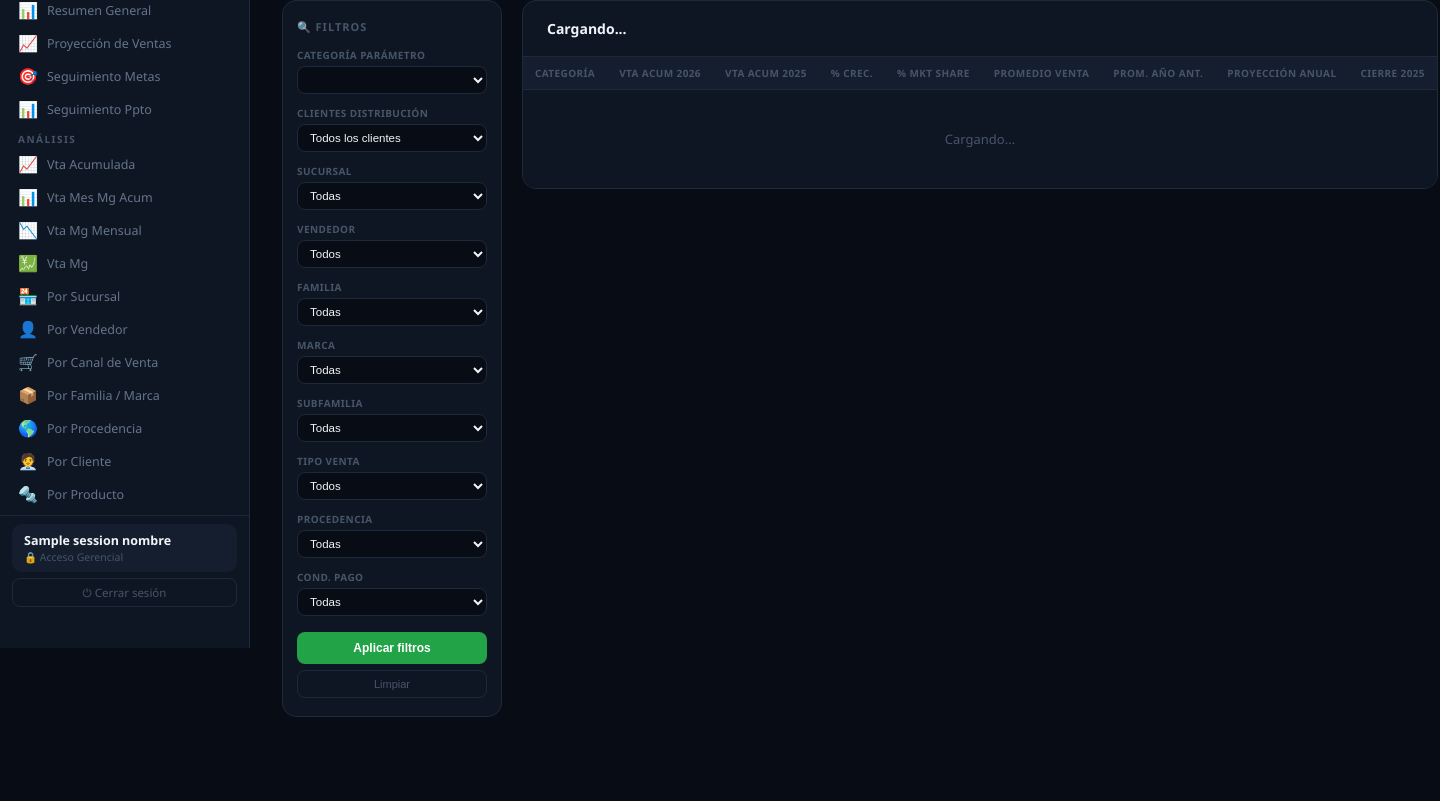
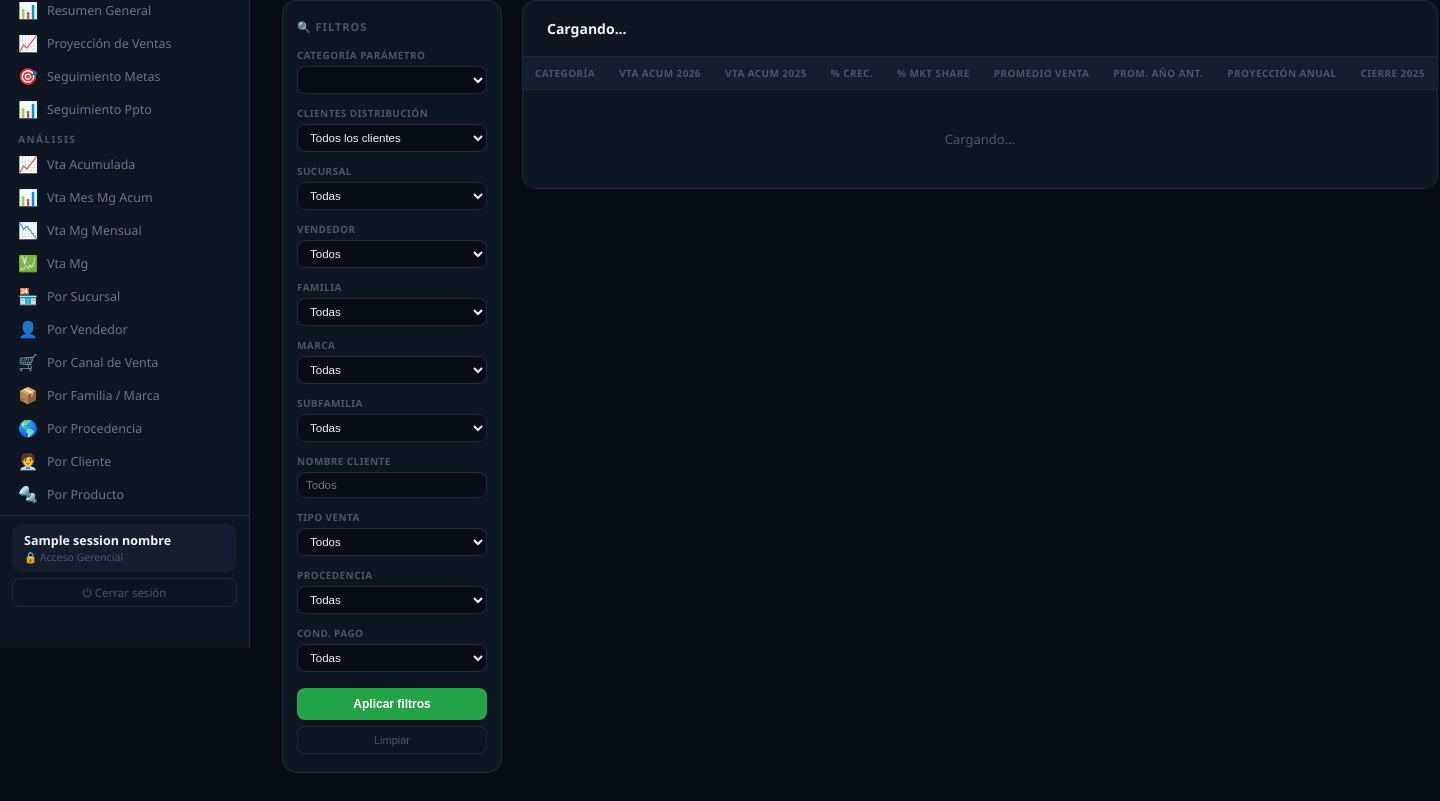
Before and after one commit to dsj874-bot/dashboard-casamusa, a Flask app: template templates/vta_acum.html in a window 1440 px wide. Shown: the part 152-953 px from the top of the page. Before the commit the page ends 869 px from the top, so only its background shows below. Run offline with Flask 3, Linux system fonts and the light colour scheme; the template is opened without the code that fills it: most values are stand-ins (such as "Sample title", 1, 10 or a date in 2020); lists and menus that the app fills with data are empty; parts of the project's set-up code (start-up, migrations or seed data) failed here and were passed over; some libraries are stand-ins or nearby versions.

Commit message:
Agrega filtro Nombre Cliente a Vta Acumulada, Vta Mes MG y Vta MG Mensual
El backend ya lo soportaba (FILTROS_VTA_COL["cliente"] y
get_filtros_vta_acum_pg ya devolvian la lista); lo unico que faltaba
era exponerlo en pantalla. vta_mg.html ya lo tenia -- esto deja las
cuatro pantallas Vta* iguales.

Va como input de texto con datalist y no como multi-select porque son
7.445 clientes distintos y una lista de ese largo no se navega. Mismo
criterio y misma implementacion que vta_mg.html.

vta_acum.html ademas necesito extender el CSS de .filtro-item a los
input: solo cubria select, asi que el campo nuevo se veia sin borde
ni fondo.

Verificado en local con INEMA S.A: las cuatro pantallas devuelven
$109.537.180 para 2026, igual que la consulta directa a la base, y
Limpiar vuelve al total completo.

Co-Authored-By: Claude Opus 5 <noreply@anthropic.com>

```diff
--- a/templates/vta_acum.html
+++ b/templates/vta_acum.html
@@ -36,12 +36,12 @@
     text-transform: uppercase; letter-spacing: 0.4px;
     color: var(--muted); margin-bottom: 4px;
   }
-  .filtro-item select {
+  .filtro-item select, .filtro-item input {
     width: 100%; background: var(--bg); border: 1px solid var(--border);
     border-radius: 8px; padding: 6px 8px; font-size: 11.5px;
     color: var(--text); outline: none;
   }
-  .filtro-item select:focus { border-color: var(--accent); }
+  .filtro-item select:focus, .filtro-item input:focus { border-color: var(--accent); }
   .btn-aplicar {
     width: 100%; padding: 9px; background: var(--accent); color: #fff;
     border: none; border-radius: 8px; font-size: 12px; font-weight: 600;
@@ -208,6 +208,12 @@
     </div>
 
     <div class="filtro-item">
+      <label>Nombre Cliente</label>
+      <input type="text" id="f-cliente" list="dl-cliente" placeholder="Todos">
+      <datalist id="dl-cliente"></datalist>
+    </div>
+
+    <div class="filtro-item">
       <label>Tipo Venta</label>
       <select id="f-tipo_venta">
         <option value="">Todos</option>
@@ -328,6 +334,15 @@ fetch('/api/filtros_vta_acum')
       initMultiSelect(s);
     });
 
+    // Cliente va como texto libre con autocompletar y no como
+    // multi-select: son ~7.400 nombres distintos y una lista de ese
+    // largo no se navega. Mismo criterio que vta_mg.html.
+    const dlCliente = document.getElementById('dl-cliente');
+    if (dlCliente) {
+      dlCliente.innerHTML = ((data.filtros || {}).cliente || [])
+        .map(v => `<option value="${v.replace(/"/g,'&quot;')}">`).join('');
+    }
+
     // Carga inicial
     aplicar();
   })
@@ -341,6 +356,9 @@ function getFiltros() {
     const vals = mselValores(document.getElementById('f-'+k));
     if (vals.length) f[k] = vals;
   });
+  // Texto libre con autocompletar, no multi-select
+  const cli = document.getElementById('f-cliente')?.value || '';
+  if (cli) f.cliente = cli;
   // No es multi-select: son 3 estados fijos (todos / solo / excluir)
   const dist = document.getElementById('f-distribucion')?.value || '';
   if (dist) f.distribucion = dist;
@@ -366,6 +384,8 @@ function aplicar() {
 }
 
 function limpiar() {
+  const cli = document.getElementById('f-cliente');
+  if (cli) cli.value = '';
   ['f-sucursal','f-vendedor','f-familia','f-marca','f-subfamilia',
    'f-tipo_venta','f-procedencia','f-cond_pago']
     .forEach(id => mselLimpiar(document.getElementById(id)));
```
Also changed, not shown: templates/vta_mes_mg.html (+17 -0 lines), templates/vta_mg_mensual.html (+17 -0 lines).
